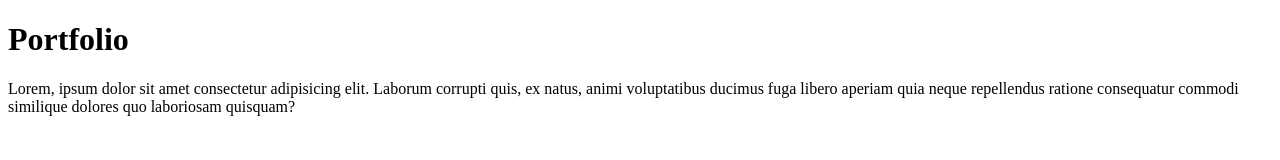
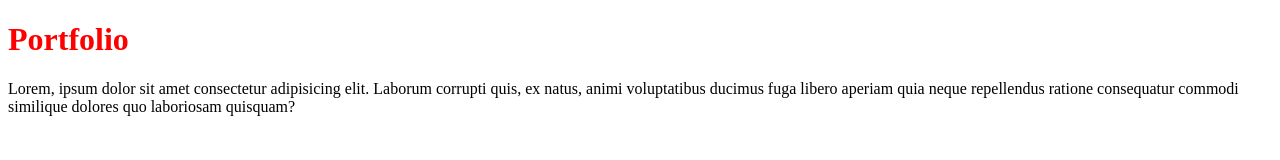
Before and after one commit to Comixo/Comixo.github.io, a plain HTML site: page index.html in a window 1280 px wide. Drawn offline with Linux system fonts and the light colour scheme.

Commit message:
Ajout de couleur

```diff
--- a/index.html
+++ b/index.html
@@ -4,6 +4,7 @@
     <meta charset="UTF-8">
     <meta http-equiv="X-UA-Compatible" content="IE=edge">
     <meta name="viewport" content="width=device-width, initial-scale=1.0">
+    <link rel="stylesheet" href="style/style.css">
     <title>Portfolio</title>
 </head>
 <body>
--- /dev/null
+++ b/style/style.css
@@ -0,0 +1,3 @@
+h1{
+    color: red;
+}
```
